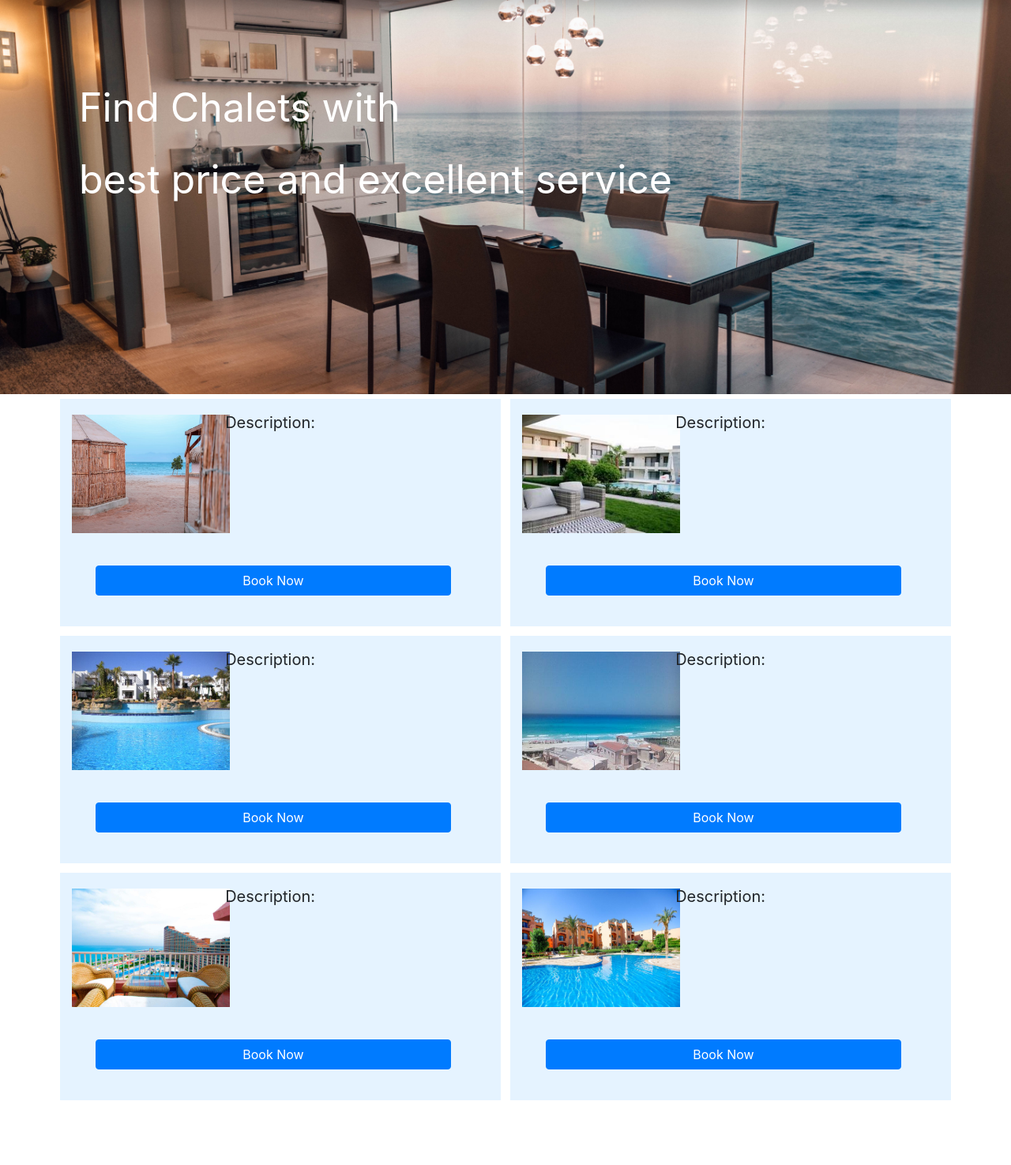
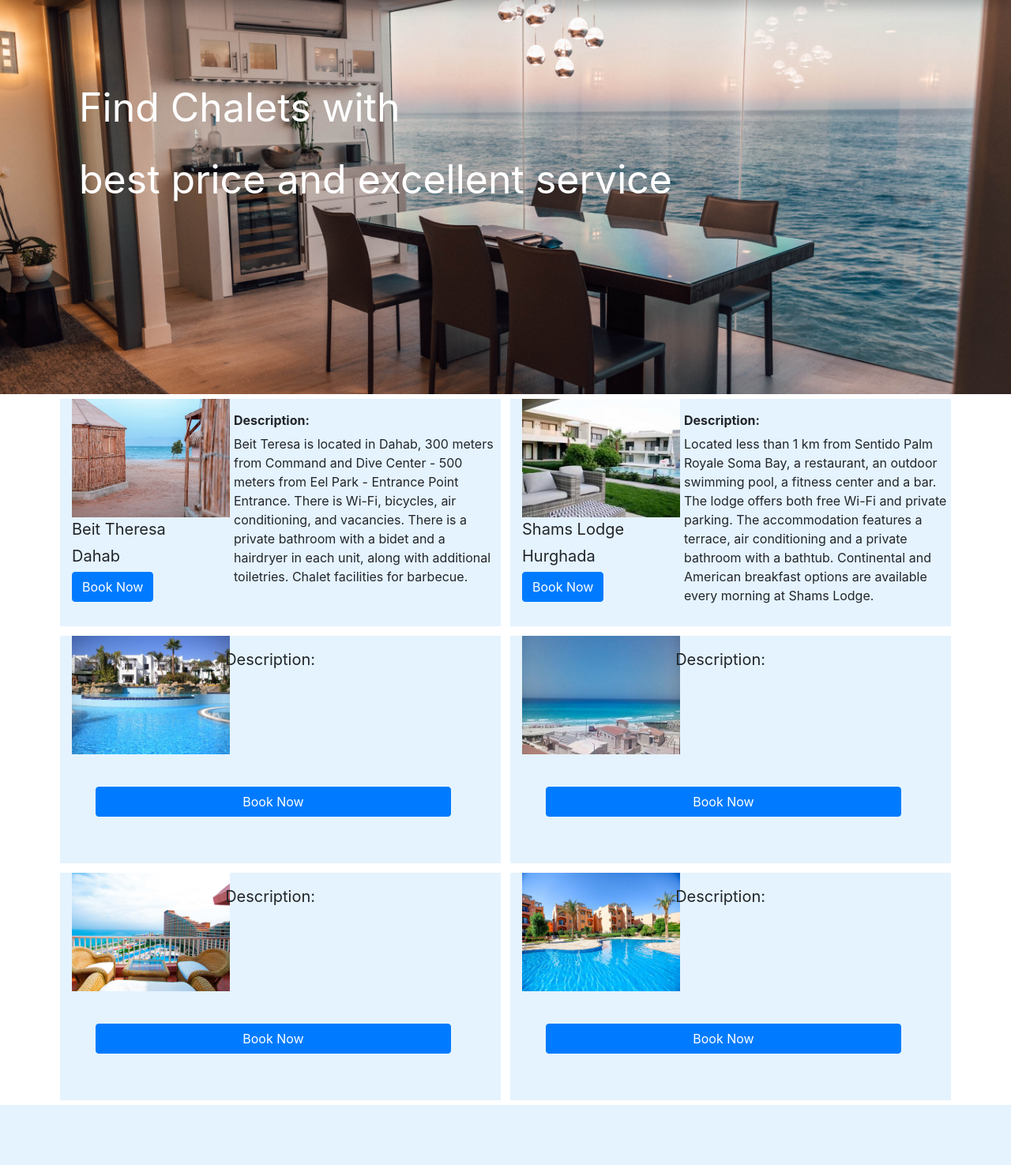
Before and after one commit to OmniaOsman/Chalet_website, a Django app: page / in a window 1280 px wide. Shown: the part 101-1576 px from the top of the page at 79% size. After the commit the page ends 1500 px from the top, so only its background shows below. Run offline with Django 3.2, Linux system fonts and the light colour scheme; data comes from the database, SQL or seed files in the repository; data that the repository does not hold is empty; some libraries are stand-ins or nearby versions.

Commit message:
installed

```diff
--- a/accounts/templates/login.html
+++ b/accounts/templates/login.html
@@ -22,6 +22,7 @@
           <div class="card-body" >
             <h5 class="card-title text-center">LogIn</h5>
             <form class="form-signin" action="login" method="POST" >
+                {% csrf_token %}
               <div class="form-label-group">
                 <input type="text" id="inputUserame" class="form-control" placeholder="Username" required autofocus>
                 <label for="inputUserame">Username</label>
--- a/accounts/templates/signup.html
+++ b/accounts/templates/signup.html
@@ -24,6 +24,7 @@
           <div class="card-body">
             <h5 class="card-title text-center">Register</h5>
             <form class="form-signin" action="register" method="POST">
+                 {% csrf_token %}
               <div class="form-label-group">
                 <input type="text" id="inputUserame" class="form-control" placeholder="Username" required autofocus>
                 <label for="inputUserame">Username</label>
--- a/chalet/settings.py
+++ b/chalet/settings.py
@@ -78,7 +78,7 @@
 DATABASES = {
     'default': {
         'ENGINE': 'django.db.backends.postgresql',
-        'NAME': 'database',
+        'NAME': 'data',
         'USER': 'postgres',
         'PASSWORD': '1234',
         'HOST': 'localhost',
--- a/homepage/admin.py
+++ b/homepage/admin.py
@@ -1,2 +1,2 @@
 from django.contrib import admin
-from .models import chalets
+from .models import chalet
--- a/homepage/models.py
+++ b/homepage/models.py
@@ -1,12 +1,13 @@
 from django.db import models
 
 
-class chalets(models.Model):
+class chalet(models.Model):
     name = models.CharField(max_length=50)
     city = models.CharField(max_length=25)
     price = models.IntegerField(default=5)
     status = models.BooleanField(default=True)
     description = models.TextField()
+    image = models.ImageField(upload_to='static')
 
     def __str__(self):
-        return chalets.city
+        return chalet.city
--- a/homepage/templates/home.html
+++ b/homepage/templates/home.html
@@ -46,33 +46,46 @@
         </div>
     </div>
 
+
+
 <div>
 <!-- grid -->
-        {% for chalet in chalet %}
 <div class="container" >
   <div class="row" >
     <div class="col-6" style="border: 6px solid white; width: 600px; height: 300px; background: #e5f3ff">
       <div class="panel panel-yellow">
-       <div class="showCard"> <img src="{% static 'dahab.jpg' %}" width="200px" height="150px" style="position: relative;">
-           <p style="font-size: 20px"> {{ chalet.name }} </p>
+       <div class="showCard">
+           <img src="{% static 'dahab.jpg' %}"width="200px" height="150px" style="position: relative;">
+           <p style="font-size: 20px;margin-bottom: 4px;"> Beit Theresa </p>
+           <p style="position: absolute; top: 15px;left: 220px "> <strong>Description:</strong>
+           <p style="position: absolute; top: 45px;left: 220px ">Beit Teresa is located in Dahab, 300 meters from Command and Dive Center - 500 meters from Eel Park - Entrance Point Entrance. There is Wi-Fi, bicycles, air conditioning,  and vacancies.
+            There is a private bathroom with a bidet and a hairdryer in each unit, along with additional toiletries.
+            Chalet facilities for barbecue.
+            </p>
+           <p style="font-size: 20px;margin-bottom: 5px;"> Dahab</p>
+           <a class="btn btn-primary" href="{{ 'book/' }}" role="button">Book Now</a>
+       </div>
+
+      </div>
+
+    </div>
+    <div class="col-6" style="border: 6px solid white; width: 600px; height: 300px; background: #e5f3ff">
+       <div class="panel panel-yellow">
+           <div class="showCard">
+           <img src="{% static 'h.jpg' %}" width="200px" height="150px" style="position: relative;">
+           <p style="font-size: 20px;margin-bottom: 4px;"> Shams Lodge </p>
+           <p style="position: absolute; top: 15px;left: 220px "> <strong>Description:</strong>
+           <p style="position: absolute; top: 45px;left: 220px ">
+            Located less than 1 km from Sentido Palm Royale Soma Bay, a restaurant, an outdoor swimming pool, a fitness center and a bar. The lodge offers both free Wi-Fi and private parking.
+            The accommodation features a terrace, air conditioning and a private bathroom with a bathtub.
+            Continental and American breakfast options are available every morning at Shams Lodge.
+            </p>
+           <p style="font-size: 20px;margin-bottom: 5px;"> Hurghada</p>
+           <a class="btn btn-primary" href="{{ 'book/' }}" role="button">Book Now</a>
+           <p style="font-size: 20px">  </p>
            <button type="button" class="btn btn-primary" data-toggle="button" aria-pressed="false" autocomplete="off" style="margin-top: 25px;width: 450px;margin-left: 30px">
                      Book Now
               </button>
-           <p style="position: absolute; top: 15px; right: 235px; font-size: 20px"> Description: </p>
-       </div>
-          <div>
-          </div>
-      </div>
-    </div>
-
-    <div class="col-6" style="border: 6px solid white; width: 600px; height: 300px; background: #e5f3ff">
-       <div class="panel panel-yellow">
-           <div class="showCard"> <img src="{% static '1107714-2cea2o.jpg' %}" width="200px" height="150px" style="position: relative;">
-           <p style="font-size: 20px"> {{ chalet.name }} </p>
-           <button type="button" class="btn btn-primary" data-toggle="button" aria-pressed="false" autocomplete="off" style="margin-top: 25px;width: 450px;margin-left: 30px">
-                     Book Now
-              </button>
-               <p style="position: absolute; top: 15px; right: 235px; font-size: 20px"> Description: </p>
        </div>
        </div>
     </div>
@@ -84,7 +97,7 @@
     <div class="col-6" style="border: 6px solid white; width: 650px; height: 300px; background: #e5f3ff">
       <div class="panel panel-yellow"></div>
         <div class="showCard"> <img src="{% static 'sharm.jpg' %}" width="200px" height="150px" style="position: relative;">
-           <p style="font-size: 20px"> {{ chalet.name }} </p>
+           <p style="font-size: 20px">  </p>
            <button type="button" class="btn btn-primary" data-toggle="button" aria-pressed="false" autocomplete="off" style="margin-top: 25px;width: 450px;margin-left: 30px">
                      Book Now
               </button>
@@ -94,7 +107,7 @@
     <div class="col-6" style="border: 6px solid white; width: 650px; height: 300px; background: #e5f3ff">
        <div class="panel panel-yellow">
            <div class="showCard"> <img src="{% static 'marsa.jpg' %}" width="200px" height="150px"style="position: relative;">
-           <p style="font-size: 20px"> {{ chalet.name }}</p>
+           <p style="font-size: 20px"> </p>
            <button type="button" class="btn btn-primary" data-toggle="button" aria-pressed="false" autocomplete="off" style="margin-top: 25px;width: 450px;margin-left: 30px">
                      Book Now
               </button>
@@ -108,8 +121,8 @@
   <div class="row" >
     <div class="col-6" style="border: 6px solid white; width: 650px; height: 300px; background: #e5f3ff">
       <div class="panel panel-yellow">
-          <div class="showCard"> <img src="{% static 'ainsohkna.jpg' %}" width="200px" height="150px"style="position: relative;">
-           <p style="font-size: 20px"> {{ chalet.name }} </p>
+          <div class="showCard"> <img src="{% static 'ains.jpg' %}" width="200px" height="150px" style="position: relative;">
+           <p style="font-size: 20px">  </p>
            <button type="button" class="btn btn-primary" data-toggle="button" aria-pressed="false" autocomplete="off" style="margin-top: 25px;width: 450px;margin-left: 30px">
                      Book Now
               </button>
@@ -120,7 +133,7 @@
     <div class="col-6" style="border: 6px solid white; width: 650px; height: 300px; background: #e5f3ff">
        <div class="panel panel-yellow">
            <div class="showCard"> <img src="{% static 'rassedr.jpg' %}" width="200px" height="150px"style="position: relative;">
-           <p style="font-size: 20px"> {{ chalet.name }} </p>
+           <p style="font-size: 20px">  </p>
            <button type="button" class="btn btn-primary" data-toggle="button" aria-pressed="false" autocomplete="off" style="margin-top: 25px;width: 450px;margin-left: 30px">
                      Book Now
               </button>
@@ -131,7 +144,14 @@
   </div>
     </div>
 
-  {% endfor %}
+<!--
+{% for c in chalets %}
+<div style="margin-left: 110px">
+    <img src=" {{ c.image}} " width="200px" height="150px" style="position: relative; ">
+    <p> {{ c.name}} </p>
+</div>
+{% endfor %}
+-->
 
 </body>
 </html>
--- a/homepage/urls.py
+++ b/homepage/urls.py
@@ -4,4 +4,5 @@
 urlpatterns = [
     path('', views.home, name='home'),
     path('contactUs/', views.contactUs, name='contactUs'),
+    path('book/', views.bookNow, name='book'),
 ]
--- a/homepage/views.py
+++ b/homepage/views.py
@@ -1,11 +1,16 @@
 from django.shortcuts import render
-from .models import chalets
+from .models import chalet
 
 
 def home(request):
-    chalet = chalets.objects.all()
-    return render(request, 'home.html', {'chalet': chalet})
+    chalets = chalet.objects.all()
+    return render(request, 'home.html', {'chalets': chalets})
 
 
 def contactUs(request):
     return render(request, 'contactUs.html', {'title': 'contactUs'})
+
+
+def bookNow(request):
+    chalets = chalet.objects.all()
+    return render(request, 'book.html', {'chalets': chalets})
--- a/static/main.css
+++ b/static/main.css
@@ -122,21 +122,3 @@
     font-family: Midan Bold;
     font-size: 21px;
 }
-
-
-
-
-
-
-.showCard{
-
-    width: 350px;
-    height: 360px;
-
-    background-size: cover;
-
-
-
-    padding-top: 10px;
-    margin-top: 10px;
-}
```
Also changed, not shown: accounts/views.py (+11 -2 lines), homepage/templates/book.html (added, +74 -0 lines), homepage/templates/contactUs.html (+6 -6 lines), homepage/templates/test.html (added, +15 -0 lines), static/custom.css (added, +111 -0 lines), homepage/migrations/0001_initial.py, static/ains.jpg (renamed from static/ainsohkna.jpg), static/b.jpg (added), static/h.jpg (renamed from static/1107714-2cea2o.jpg).
